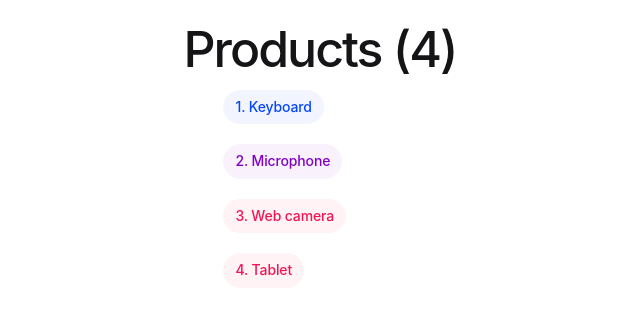
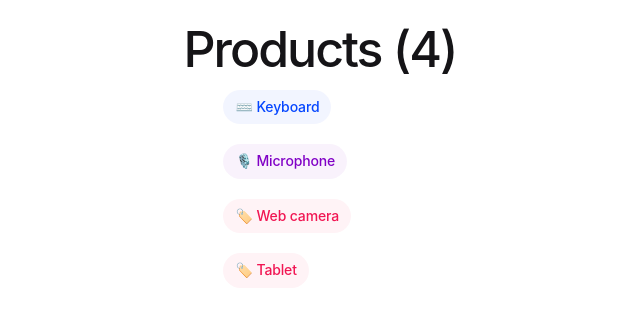
Before and after one commit to intrepion/Learning-Angular-A-practical-guide-to-building-web-applications-with-modern-Angular-Fifth-Edition, an Angular app in the folder ch03/my-app/: page / in a window 1280 px wide. Shown: the top 316 px of the page, without its empty margins (320-960 px from the left). Built offline with nearby package versions, Linux system fonts and the light colour scheme.

Commit message:
Switching through templates

```diff
--- a/ch03/my-app/src/app/product-list/product-list.component.html
+++ b/ch03/my-app/src/app/product-list/product-list.component.html
@@ -4,7 +4,14 @@
 
 <ul class="pill-group">
   @for (product of products; track product.id; let i = $index) {
-    <li class="pill">{{i+1}}. {{product.title}}</li>
+    <li class="pill">
+      @switch (product.title) {
+        @case ('Keyboard') { ⌨️ }
+        @case ('Microphone') { 🎙️ }
+        @default { 🏷️ }
+      }
+      {{product.title}}
+    </li>
   } @empty {
     <p>No products found!</p>
   }
```
